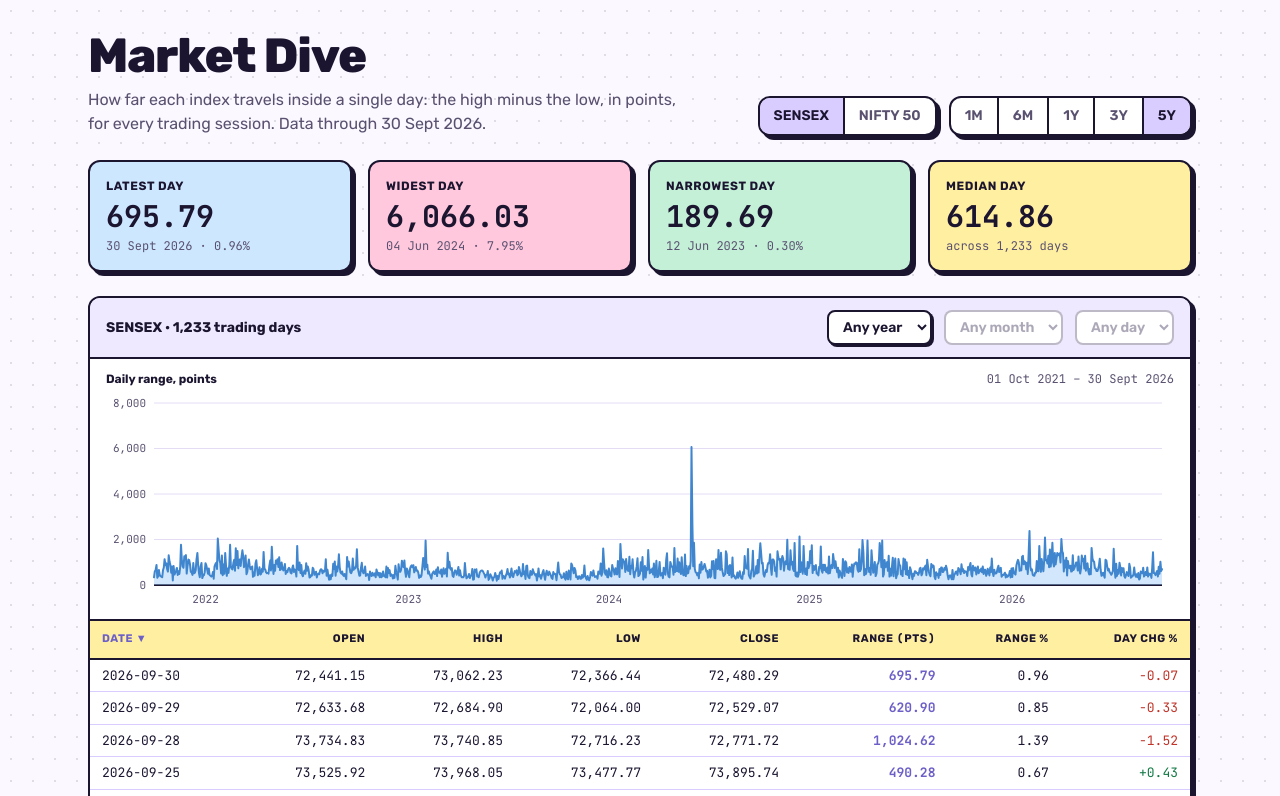
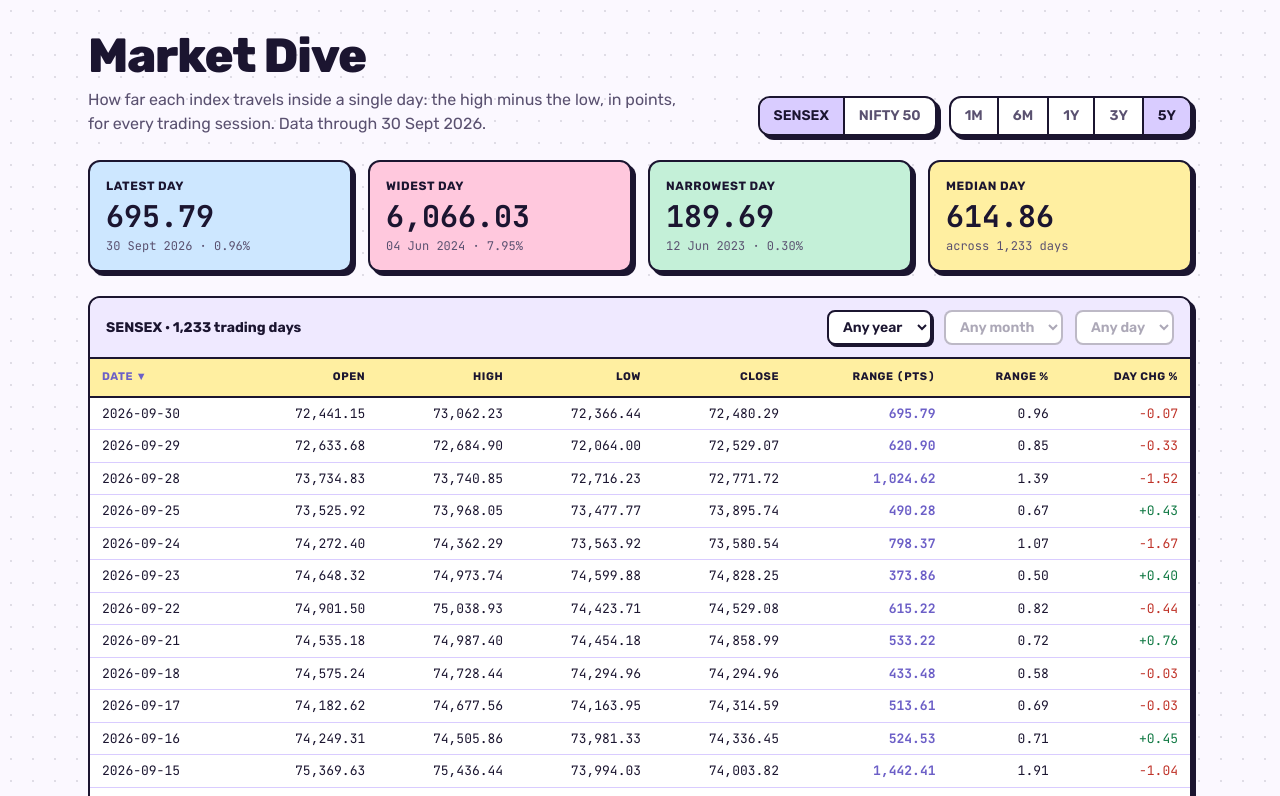
Before and after one commit to ANSH4195/market-dive, a React (Vite) app: page / in a window 1280 px wide. Shown: the top 796 px of the page. Built offline with nearby package versions, Linux system fonts and the light colour scheme.

Commit message:
Revert "Add daily range area chart above the table, driven by the filters"
This reverts commit b961002.

Co-Authored-By: Claude Opus 5.5 <noreply@anthropic.com>

```diff
--- a/src/components/DayTable.tsx
+++ b/src/components/DayTable.tsx
@@ -1,6 +1,5 @@
 import { useVirtualizer } from '@tanstack/react-virtual'
 import { useMemo, useRef, useState } from 'react'
-import { RangeChart } from '@/components/RangeChart'
 import { type Day, fmt } from '@/lib/data'
 
 type Key = keyof Day
@@ -55,16 +54,15 @@ export function DayTable({ days, name }: { days: Day[]; name: string }) {
   const dayNums = useMemo(() => (month ? partsOf(days, `${year}-${month}-`, 8, 10) : []), [days, year, month])
   const prefix = [year, month, day].filter(Boolean).join('-')
 
-  // Chronological, for the chart; `rows` is the same set in table sort order
-  const filtered = useMemo(() => (prefix ? days.filter((d) => d.date.startsWith(prefix)) : days), [days, prefix])
   const rows = useMemo(() => {
+    const filtered = prefix ? days.filter((d) => d.date.startsWith(prefix)) : days
     return [...filtered].sort((a, b) => {
       const x = a[sortKey] ?? -Infinity
       const y = b[sortKey] ?? -Infinity
       const c = x < y ? -1 : x > y ? 1 : 0
       return dir === 'asc' ? c : -c
     })
-  }, [filtered, sortKey, dir])
+  }, [days, prefix, sortKey, dir])
 
   const scrollRef = useRef<HTMLDivElement>(null)
   const virtualizer = useVirtualizer({
@@ -137,8 +135,7 @@ export function DayTable({ days, name }: { days: Day[]; name: string }) {
           )}
         </div>
       </div>
-      {filtered.length > 0 && <RangeChart days={filtered} />}
-      <div ref={scrollRef} className="max-h-[560px] overflow-auto border-t-[2.5px] border-ink">
+      <div ref={scrollRef} className="max-h-[560px] overflow-auto">
         <table className="w-full border-collapse font-mono text-[13px] tabular-nums">
           <thead>
             <tr>
--- a/src/components/RangeChart.tsx
+++ /dev/null
@@ -1,168 +0,0 @@
-import { useEffect, useMemo, useRef, useState } from 'react'
-import { type Day, fmt, fmtDate } from '@/lib/data'
-
-const H = 220
-const PAD = { l: 48, r: 12, t: 12, b: 26 }
-const LINE = '#3f86cf'
-const FILL = '#9ccbf7'
-const GRID = '#e4dcf5'
-const INK = '#1b1530'
-const MUTED = '#5a5170'
-const MONTHS = ['Jan', 'Feb', 'Mar', 'Apr', 'May', 'Jun', 'Jul', 'Aug', 'Sep', 'Oct', 'Nov', 'Dec']
-
-function niceTicks(max: number) {
-  const p = 10 ** Math.floor(Math.log10(max))
-  const top = [1, 1.5, 2, 2.5, 3, 4, 5, 6, 8, 10].map((m) => m * p).find((v) => v >= max) ?? max
-  return { top, ticks: [0, 1, 2, 3, 4].map((i) => (top / 4) * i) }
-}
-
-/** X-axis labels at year, month or day boundaries depending on how much time the data spans */
-function xLabels(days: Day[]) {
-  const spanDays = (Date.parse(days.at(-1)!.date) - Date.parse(days[0].date)) / 864e5
-  const unit = spanDays > 400 ? 'year' : spanDays > 45 ? 'month' : 'day'
-  const out: { i: number; text: string }[] = []
-  let prev = ''
-  days.forEach((d, i) => {
-    const key = unit === 'year' ? d.date.slice(0, 4) : unit === 'month' ? d.date.slice(0, 7) : d.date
-    if (key === prev) return
-    prev = key
-    const [y, m, dd] = d.date.split('-')
-    out.push({ i, text: unit === 'year' ? y : unit === 'month' ? `${MONTHS[+m - 1]} ${y.slice(2)}` : String(+dd) })
-  })
-  // The first bucket usually starts mid-period, so drop its label unless it is the only one
-  return out.length > 1 ? out.slice(1) : out
-}
-
-export function RangeChart({ days }: { days: Day[] }) {
-  const wrapRef = useRef<HTMLDivElement>(null)
-  const [width, setWidth] = useState(0)
-  const [hover, setHover] = useState<number | null>(null)
-
-  useEffect(() => {
-    const ro = new ResizeObserver(([e]) => setWidth(e.contentRect.width))
-    ro.observe(wrapRef.current!)
-    return () => ro.disconnect()
-  }, [])
-
-  const n = days.length
-  const pw = Math.max(width - PAD.l - PAD.r, 1)
-  const ph = H - PAD.t - PAD.b
-  const { top, ticks } = useMemo(() => niceTicks(Math.max(...days.map((d) => d.range))), [days])
-  const x = (i: number) => PAD.l + (n === 1 ? pw / 2 : (i / (n - 1)) * pw)
-  const y = (v: number) => PAD.t + ph - (v / top) * ph
-
-  const { line, area } = useMemo(() => {
-    if (!width) return { line: '', area: '' }
-    const pts = days.map((d, i) => `${x(i).toFixed(1)},${y(d.range).toFixed(1)}`)
-    const line = `M${pts.join('L')}`
-    return { line, area: `${line}L${x(n - 1).toFixed(1)},${y(0)}L${x(0).toFixed(1)},${y(0)}Z` }
-    // x/y are derived from width, days and top
-  }, [days, width, top])
-
-  // Keep labels at least ~56px apart so they never collide
-  const labels = useMemo(() => {
-    let lastX = -Infinity
-    return xLabels(days).filter(({ i }) => {
-      if (x(i) - lastX < 56) return false
-      lastX = x(i)
-      return true
-    })
-  }, [days, width])
-
-  const onMove = (e: React.PointerEvent<SVGSVGElement>) => {
-    const rect = e.currentTarget.getBoundingClientRect()
-    const rel = (e.clientX - rect.left - PAD.l) / pw
-    setHover(Math.min(n - 1, Math.max(0, Math.round(rel * (n - 1)))))
-  }
-
-  const h = hover != null ? days[hover] : null
-  const hx = hover != null ? x(hover) : 0
-
-  return (
-    <div className="bg-white px-3 pt-3 pb-2 sm:px-4">
-      <div className="mb-1 flex flex-wrap items-baseline justify-between gap-x-3 font-mono text-xs">
-        <span className="font-sans font-bold">Daily range, points</span>
-        <span className="text-ink-soft">
-          {n === 1 ? fmtDate(days[0].date) : `${fmtDate(days[0].date)} – ${fmtDate(days[n - 1].date)}`}
-        </span>
-      </div>
-      <div ref={wrapRef} className="relative">
-        {width > 0 && (
-          <svg
-            width={width}
-            height={H}
-            className="block touch-pan-y select-none"
-            onPointerMove={onMove}
-            onPointerDown={onMove}
-            onPointerLeave={() => setHover(null)}
-            role="img"
-            aria-label={`Daily high minus low for ${n} trading days`}
-          >
-            {ticks.map((t) => (
-              <g key={t}>
-                <line
-                  x1={PAD.l}
-                  x2={width - PAD.r}
-                  y1={y(t)}
-                  y2={y(t)}
-                  stroke={t === 0 ? INK : GRID}
-                  strokeWidth={t === 0 ? 2 : 1}
-                />
-                <text
-                  x={PAD.l - 8}
-                  y={y(t)}
-                  dy="0.32em"
-                  textAnchor="end"
-                  fill={MUTED}
-                  fontSize={11}
-                  fontFamily="JetBrains Mono, monospace"
-                >
-                  {t.toLocaleString('en-IN')}
-                </text>
-              </g>
-            ))}
-            {labels.map(({ i, text }) => (
-              <text
-                key={i}
-                x={x(i)}
-                y={H - 8}
-                textAnchor="middle"
-                fill={MUTED}
-                fontSize={11}
-                fontFamily="JetBrains Mono, monospace"
-              >
-                {text}
-              </text>
-            ))}
-            {n > 1 && (
-              <>
-                <path d={area} fill={FILL} fillOpacity={0.45} />
-                <path d={line} fill="none" stroke={LINE} strokeWidth={2} strokeLinejoin="round" strokeLinecap="round" />
-              </>
-            )}
-            {n === 1 && <circle cx={x(0)} cy={y(days[0].range)} r={5} fill={LINE} stroke="#fff" strokeWidth={2} />}
-            {h && (
-              <>
-                <line x1={hx} x2={hx} y1={PAD.t} y2={y(0)} stroke={INK} strokeWidth={1} strokeDasharray="3 3" />
-                <circle cx={hx} cy={y(h.range)} r={5} fill={LINE} stroke="#fff" strokeWidth={2} />
-              </>
-            )}
-          </svg>
-        )}
-        {h && (
-          <div
-            className="pointer-events-none absolute top-1 rounded-lg whitespace-nowrap border-2 border-ink bg-white px-2.5 py-1.5 font-mono text-xs shadow-brut-sm"
-            style={hx > width / 2 ? { right: width - hx + 10 } : { left: hx + 10 }}
-          >
-            <div className="font-sans font-bold">{fmtDate(h.date)}</div>
-            <div>
-              Δ <b>{fmt(h.range)}</b> <span className="text-ink-soft">({fmt(h.rangePct)}%)</span>
-            </div>
-            <div className="text-ink-soft">H {fmt(h.high)}</div>
-            <div className="text-ink-soft">L {fmt(h.low)}</div>
-          </div>
-        )}
-      </div>
-    </div>
-  )
-}
```
